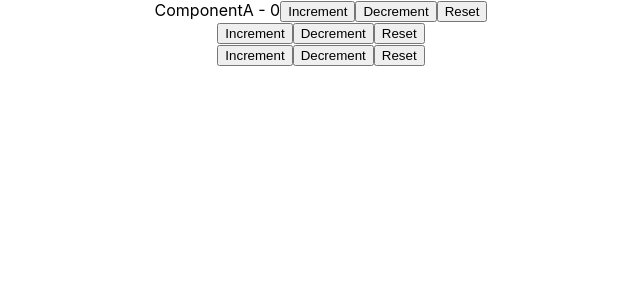
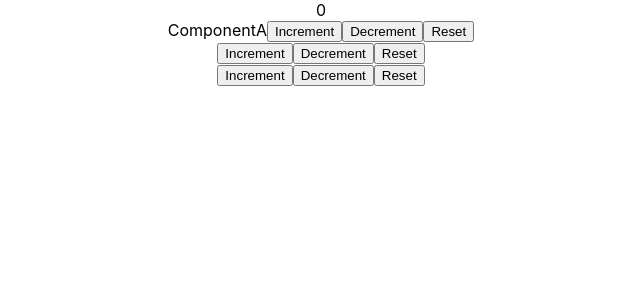
Before and after one commit to sivasaraa/reducer-hook, a React (Create React App) app: page / in a window 1280 px wide. Shown: the top 300 px of the page, without its empty margins (319-959 px from the left). Built offline with nearby package versions, Linux system fonts and the light colour scheme.

Commit message:
useReducer with Context D

```diff
--- a/src/App.js
+++ b/src/App.js
@@ -33,6 +33,7 @@ function App() {
       {/* <CounterOne /> */}
       {/* <CounterTwo /> */}
       {/* <CounterThree /> */}
+      {count}
       <ComponentA />
       <ComponentB />
       <ComponentC />
--- a/src/Component/ComponentA.js
+++ b/src/Component/ComponentA.js
@@ -5,7 +5,7 @@ function ComponentA(){
     const context = useContext(countContext)
     return (
         <div>
-            ComponentA - {context.count}
+            ComponentA
             <button onClick={() => context.dispatch('increment')}>Increment</button>
             <button onClick={() => context.dispatch('decrement')}>Decrement</button>
             <button onClick={() => context.dispatch('reset')}>Reset</button>
```
